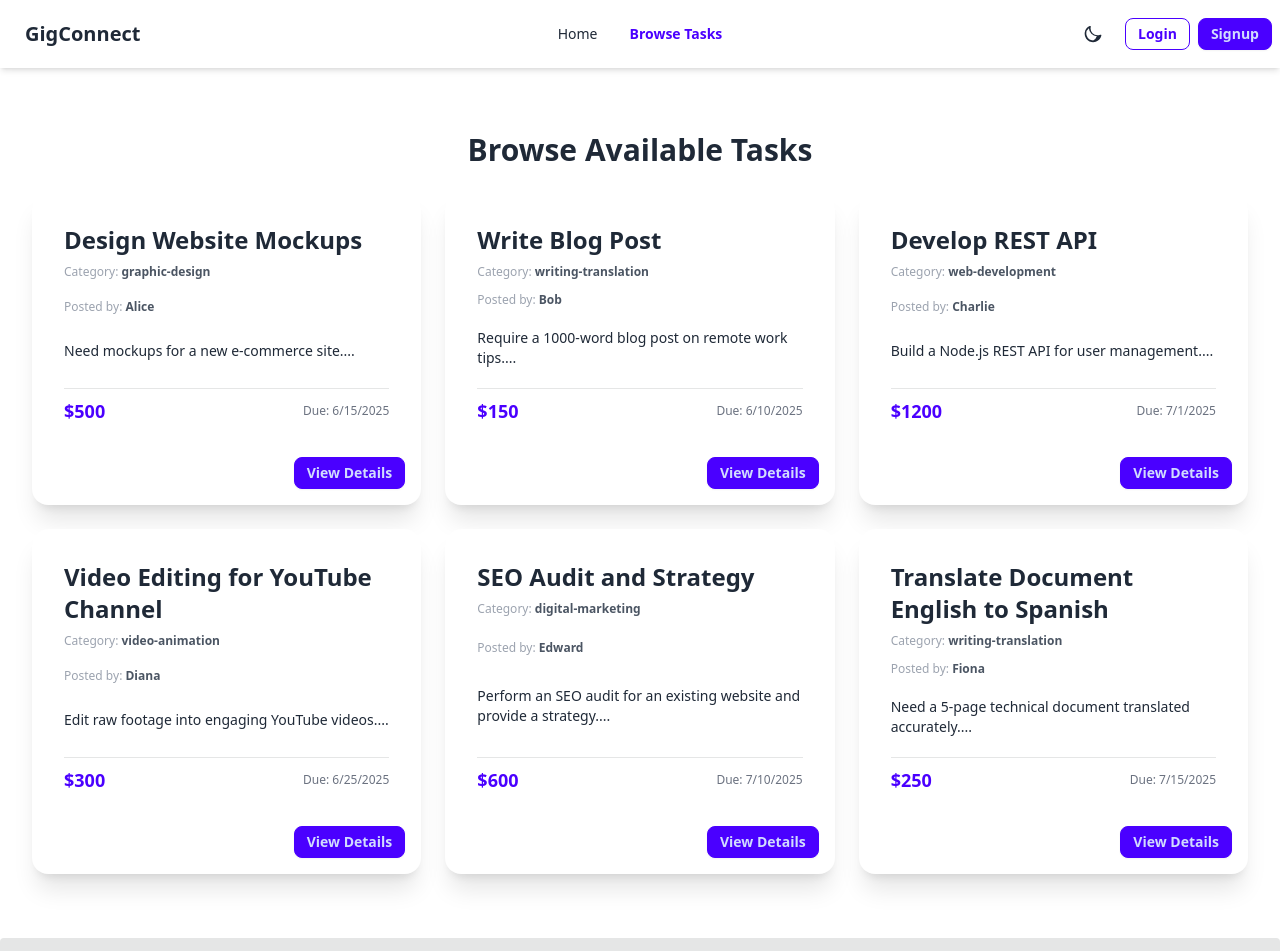
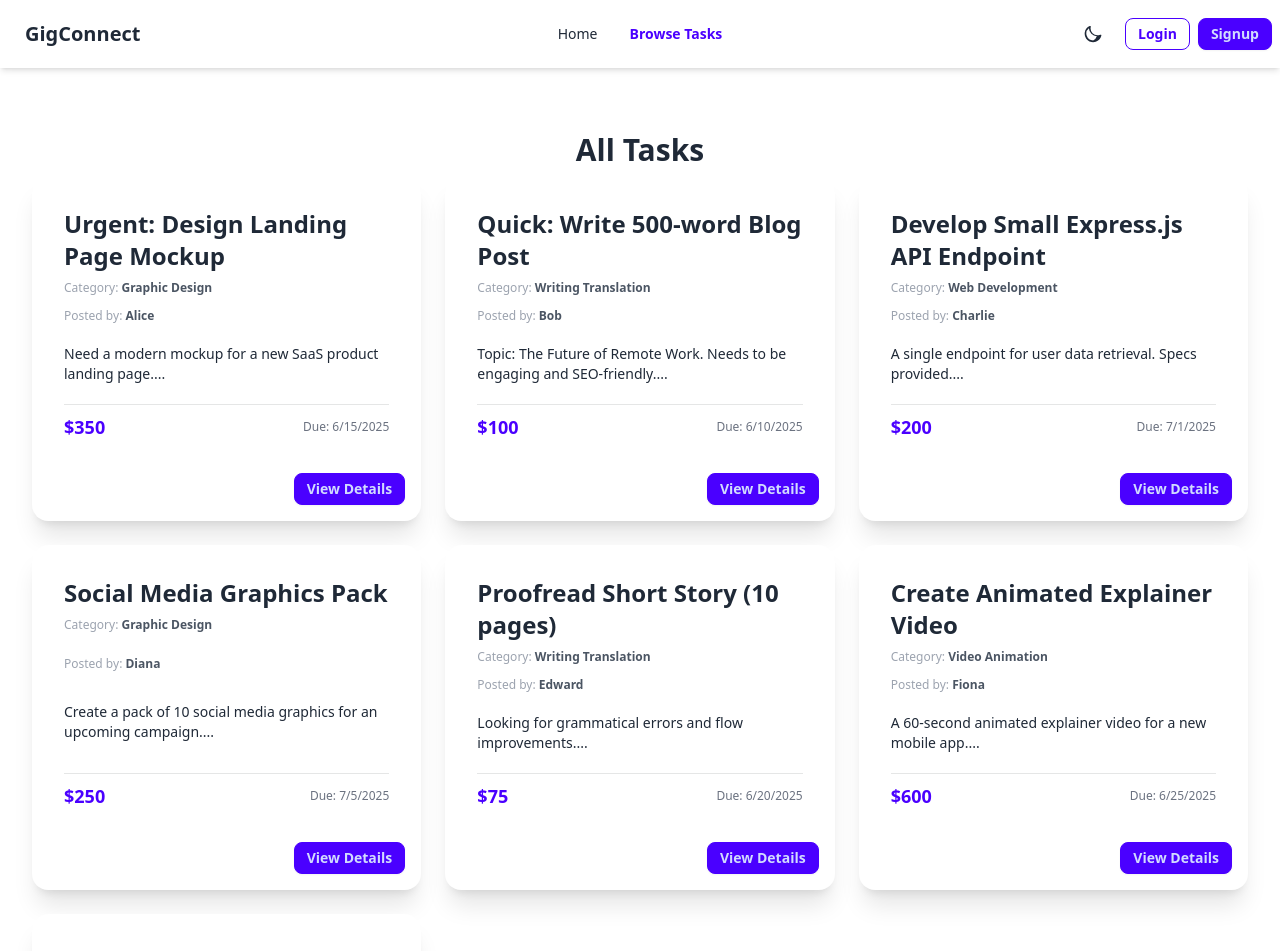
Before and after one commit to ronnie012/b11a10-client-side-ronnie012, a React (Vite) app: page /browse-tasks in a window 1280 px wide. Shown: the top 951 px of the page. Built offline with nearby package versions, Linux system fonts and the light colour scheme; no server answers.

Commit message:
Refined task browsing page with category filtering and card display.

```diff
--- a/src/pages/BrowseTasksPage.jsx
+++ b/src/pages/BrowseTasksPage.jsx
@@ -1,47 +1,48 @@
 import React, { useState, useEffect } from 'react';
-import { Link } from 'react-router-dom'; // Imported Link
+import { Link, useSearchParams } from 'react-router-dom';
 
 // Mock data - in a real app, this would come from my backend API
 const mockTasksData = [
-    { _id: '1', title: 'Design Website Mockups', description: 'Need mockups for a new e-commerce site.', category: 'graphic-design', budget: 500, deadline: '2025-06-15', creatorName: 'Alice' },
-    { _id: '2', title: 'Write Blog Post', description: 'Require a 1000-word blog post on remote work tips.', category: 'writing-translation', budget: 150, deadline: '2025-06-10', creatorName: 'Bob' },
-    { _id: '3', title: 'Develop REST API', description: 'Build a Node.js REST API for user management.', category: 'web-development', budget: 1200, deadline: '2025-07-01', creatorName: 'Charlie' },
-    { _id: '4', title: 'Video Editing for YouTube Channel', description: 'Edit raw footage into engaging YouTube videos.', category: 'video-animation', budget: 300, deadline: '2025-06-25', creatorName: 'Diana' },
-    { _id: '5', title: 'SEO Audit and Strategy', description: 'Perform an SEO audit for an existing website and provide a strategy.', category: 'digital-marketing', budget: 600, deadline: '2025-07-10', creatorName: 'Edward' },
-    { _id: '6', title: 'Translate Document English to Spanish', description: 'Need a 5-page technical document translated accurately.', category: 'writing-translation', budget: 250, deadline: '2025-07-15', creatorName: 'Fiona' },
+    // Ensure these match the categories and data structure used elsewhere for consistency
+    { _id: '1', title: 'Urgent: Design Landing Page Mockup', description: 'Need a modern mockup for a new SaaS product landing page.', category: 'graphic-design', budget: 350, deadline: '2025-06-15', creatorName: 'Alice' },
+    { _id: '2', title: 'Quick: Write 500-word Blog Post', description: 'Topic: The Future of Remote Work. Needs to be engaging and SEO-friendly.', category: 'writing-translation', budget: 100, deadline: '2025-06-10', creatorName: 'Bob' },
+    { _id: '3', title: 'Develop Small Express.js API Endpoint', description: 'A single endpoint for user data retrieval. Specs provided.', category: 'web-development', budget: 200, deadline: '2025-07-01', creatorName: 'Charlie' },
+    { _id: '4', title: 'Social Media Graphics Pack', description: 'Create a pack of 10 social media graphics for an upcoming campaign.', category: 'graphic-design', budget: 250, deadline: '2025-07-05', creatorName: 'Diana' },
+    { _id: '5', title: 'Proofread Short Story (10 pages)', description: 'Looking for grammatical errors and flow improvements.', category: 'writing-translation', budget: 75, deadline: '2025-06-20', creatorName: 'Edward' },
+    { _id: '6', title: 'Create Animated Explainer Video', description: 'A 60-second animated explainer video for a new mobile app.', category: 'video-animation', budget: 600, deadline: '2025-06-25', creatorName: 'Fiona' },
+    { _id: '7', title: 'Setup Google Ads Campaign', description: 'Setup and optimize a Google Ads campaign for a local business.', category: 'digital-marketing', budget: 400, deadline: '2025-07-20', creatorName: 'George' },
 ];
 
 // Simulate an API call
-const fetchAllTasksAPI = () => {
+const fetchAllTasksAPI = () => { // Renamed from fetchTasksAPI to match previous diff
     return new Promise((resolve) => {
         setTimeout(() => {
             resolve(mockTasksData);
-        }, 300); // Simulate 1 second network delay
+        }, 300); // Simulate network delay
     });
 };
 
 
 const BrowseTasksPage = () => {
     const [tasks, setTasks] = useState([]);
+    const [filteredTasks, setFilteredTasks] = useState([]);
     const [loading, setLoading] = useState(true);
     const [error, setError] = useState(null);
+    const [searchParams] = useSearchParams();
+    const categoryFilter = searchParams.get('category');
 
     useEffect(() => {
-        const getTasks = async () => {
+        const loadTasks = async () => { // Renamed from getTasks
             try {
                 setLoading(true);
                 setError(null);
-                // When backend is ready, replace fetchAllTasksAPI() with:
-                // const response = await fetch('/api/tasks'); // Your actual API endpoint
-                // if (!response.ok) {
-                //     throw new Error(`HTTP error! status: ${response.status}`);
-                // }
-                // const data = await response.json();
-                // setTasks(data);
-
-                const data = await fetchAllTasksAPI(); // Using simulated API call
-                setTasks(data);
-
+                const data = await fetchAllTasksAPI(); // Using renamed function
+                setTasks(data); // Keep all tasks in 'tasks' state
+                if (categoryFilter) {
+                    setFilteredTasks(data.filter(task => task.category === categoryFilter));
+                } else {
+                    setFilteredTasks(data); // If no filter, show all tasks
+                }
             } catch (err) {
                 console.error("Failed to fetch tasks:", err);
                 setError(err.message || 'Failed to load tasks. Please try again later.');
@@ -49,13 +50,18 @@ const BrowseTasksPage = () => {
                 setLoading(false);
             }
         };
+        loadTasks();
+    }, [categoryFilter]); // Re-run effect if categoryFilter changes
 
-        getTasks();
-    }, []); // Empty dependency array means this effect runs once on mount
+    const displayCategoryName = (slug) => {
+        if (!slug) return "All Tasks";
+        // Capitalize each word in the slug
+        return slug.split('-').map(word => word.charAt(0).toUpperCase() + word.slice(1)).join(' ');
+    };
 
     if (loading) {
         return (
-            <div className="flex justify-center items-center min-h-[calc(100vh-200px)]"> {/* Adjust min-height as needed */}
+            <div className="flex justify-center items-center min-h-[calc(100vh-200px)]">
                 <span className="loading loading-spinner loading-lg text-primary"></span>
             </div>
         );
@@ -66,44 +72,43 @@ const BrowseTasksPage = () => {
             <div className="container mx-auto px-4 py-8 text-center">
                 <h2 className="text-3xl font-bold mb-6 text-error">Error Loading Tasks</h2>
                 <p className="text-lg text-red-500">{error}</p>
-                {/* Optionally, add a retry button */}
-            </div>
-        );
-    }
-
-    if (tasks.length === 0) {
-        return (
-            <div className="container mx-auto px-4 py-8 text-center">
-                <h2 className="text-3xl font-bold mb-6">Browse Available Tasks</h2>
-                <p className="text-lg text-gray-500">No tasks available at the moment. Please check back later!</p>
             </div>
         );
     }
 
     return (
         <div className="container mx-auto px-4 py-8">
-            <h2 className="text-3xl font-bold mb-6 text-center">Browse Available Tasks</h2>
+            <h2 className="text-3xl font-bold mb-2 text-center">
+                {displayCategoryName(categoryFilter)}
+            </h2>
+            {categoryFilter && (
+                <p className="text-center mb-6 text-gray-500">Showing tasks for the selected category. <Link to="/browse-tasks" className="link link-primary">View all tasks</Link>.</p>
+            )}
 
             <div className="grid grid-cols-1 md:grid-cols-2 lg:grid-cols-3 gap-6">
-                {tasks.map(task => (
+                {filteredTasks.length > 0 ? filteredTasks.map(task => (
                     <div key={task._id} className="card bg-base-100 shadow-xl hover:shadow-2xl transition-shadow duration-300 flex flex-col">
-                        <div className="card-body flex-grow">
+                        <div className="card-body flex-grow"> {/* Added flex-grow to card-body */}
                             <h3 className="card-title text-xl lg:text-2xl">{task.title}</h3>
-                            <p className="text-xs text-gray-400 mb-1">Category: <span className="font-semibold text-gray-600">{task.category}</span></p>
+                            <p className="text-xs text-gray-400 mb-1">Category: <span className="font-semibold text-gray-600 capitalize">{task.category.replace('-', ' ')}</span></p>
                             <p className="text-xs text-gray-400 mb-2">Posted by: <span className="font-semibold text-gray-600">{task.creatorName}</span></p>
-                            <p className="text-sm mt-1 mb-3 flex-grow">{task.description.substring(0, 100)}...</p>
+                            <p className="text-sm mt-1 mb-3 flex-grow">{task.description.substring(0, 100)}...</p> {/* Added flex-grow to description */}
                             <div className="flex justify-between items-center mt-auto pt-2 border-t border-base-300">
                                 <div className="text-lg font-bold text-primary">${task.budget}</div>
                                 <div className="text-xs text-gray-500">Due: {new Date(task.deadline).toLocaleDateString()}</div>
                             </div>
                         </div>
-                        <div className="card-actions justify-end p-4 pt-0"> {/* Added padding for button */}
+                        <div className="card-actions justify-end p-4 pt-0">
                             <Link to={`/task/${task._id}`} className="btn btn-primary btn-sm">
                                 View Details
                             </Link>
                         </div>
                     </div>
-                ))}
+                )) : (
+                    <div className="col-span-1 md:col-span-2 lg:col-span-3 text-center py-10">
+                        <p className="text-xl text-gray-500">No tasks found {categoryFilter ? `in the "${displayCategoryName(categoryFilter)}" category` : 'matching your criteria'}.</p>
+                    </div>
+                )}
             </div>
         </div>
     );
```
